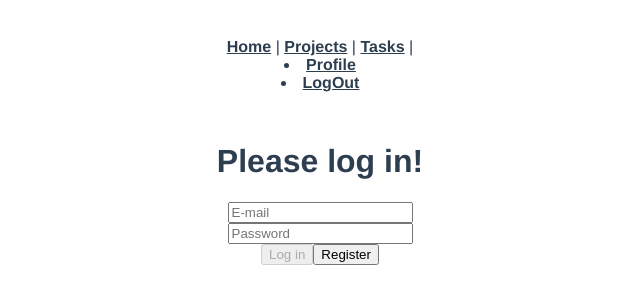
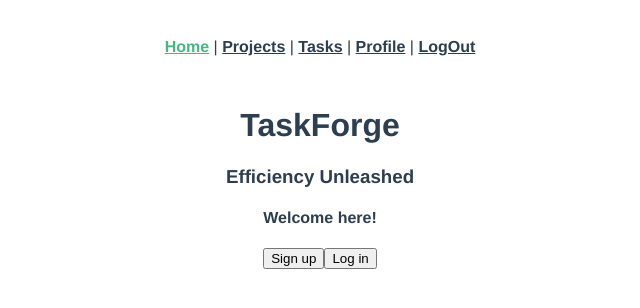
Before and after one commit to BendiKiss/BendiKiss-PWA_Proj.Man.Sys_Frontend, a Vue app in the folder frontend/: page / in a window 1280 px wide. Before the commit this address led to /login. Shown: the top 308 px of the page, without its empty margins (320-960 px from the left). Built offline with nearby package versions, Linux system fonts and the light colour scheme.

Commit message:
correcting index file for auth

```diff
--- a/frontend/src/components/Nav.vue
+++ b/frontend/src/components/Nav.vue
@@ -4,12 +4,8 @@
             <router-link to="/">Home</router-link> |
             <router-link to="/projects">Projects</router-link> |
             <router-link to="/tasks">Tasks</router-link> |
-            <li class="profile">
-                <a href="#">Profile</a>
-            </li>
-            <li class="logout">
+                <a href="#">Profile</a> |
                 <a @click="logOut()">LogOut</a>
-            </li>
         </div>
     </nav>
 
@@ -31,7 +27,7 @@ export default  {
 </script>
 
 <style lang="scss" scoped>
-li a{
+a{
     text-decoration: underline;
 }
 </style>
--- a/frontend/src/modules/user.js
+++ b/frontend/src/modules/user.js
@@ -57,6 +57,7 @@ const getUser = () => {
     }
 
     let loginUser = async () => {
+
         const requestOptions = {
             method: "POST",
             headers: {
@@ -72,15 +73,16 @@ const getUser = () => {
         .then(res => res.json())
         .then(data => {
 
-            //console.log('data', data.token)
+            console.log('data', data.data.token)
+            console.log('data', data)
             //storing the data locally in the browser
-            localStorage.setItem("auth-token", data.data.token),
-            localStorage.setItem("userID", data.data.id),
-            localStorage.setItem("username", data.data.username),
-            localStorage.setItem("email", data.data.email),
+            localStorage.setItem('auth-token', data.data.token)
+            localStorage.setItem("userID", data.data.id)
+            localStorage.setItem("username", data.data.username)
+            localStorage.setItem("email", data.data.email)
             localStorage.setItem("userType", data.data.userType)
         })
-        .then(router.push('/' + localStorage.getItem("userID"))) // almost certain this is issue when log in, yeessshs
+        //.then(router.push('/' + localStorage.getItem("userID"))) // almost certain this is issue when log in, yeessshs
         .catch(error => {
             console.log(error.message)
         });
--- a/frontend/src/router/index.js
+++ b/frontend/src/router/index.js
@@ -6,7 +6,7 @@ const routes = [
     path: '/',
     name: 'Home',
     component: Home,
-    meta: { requiresAuth: true }
+    meta: { requiresAuth: false }
   },
   {
     path: '/projects',
@@ -23,12 +23,14 @@ const routes = [
   {
     path: '/login',
     name: 'Login',
-    component: () => import('../views/LoginView.vue')
+    component: () => import('../views/LoginView.vue'),
+    meta: { requiresAuth: false }
   },
   {
     path: '/register',
     name: 'Register',
-    component: () => import( '../views/RegisterView.vue')
+    component: () => import( '../views/RegisterView.vue'),
+    meta: { requiresAuth: false }
   },
   {
     path: '/project',
@@ -65,7 +67,6 @@ router.beforeEach(async (to, from, next) => {
   const isAuthenticated = localStorage.getItem("auth-token")
   const requiresAuth = to.matched.some(record => record.meta.requiresAuth)
 
-  //const isAuthenticated =  true
   if ( !isAuthenticated && requiresAuth) {
     next('/login')
   }
```
